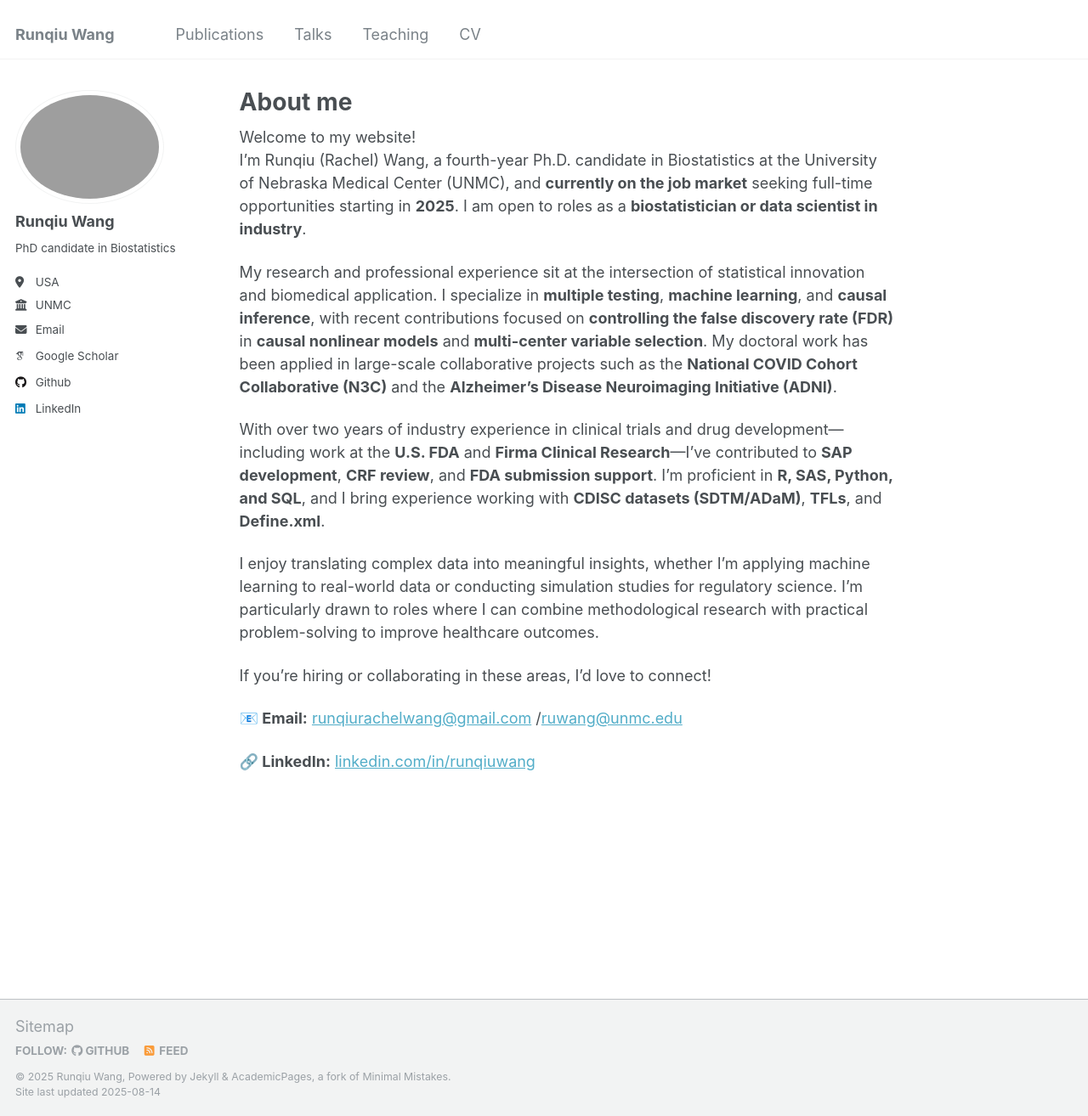
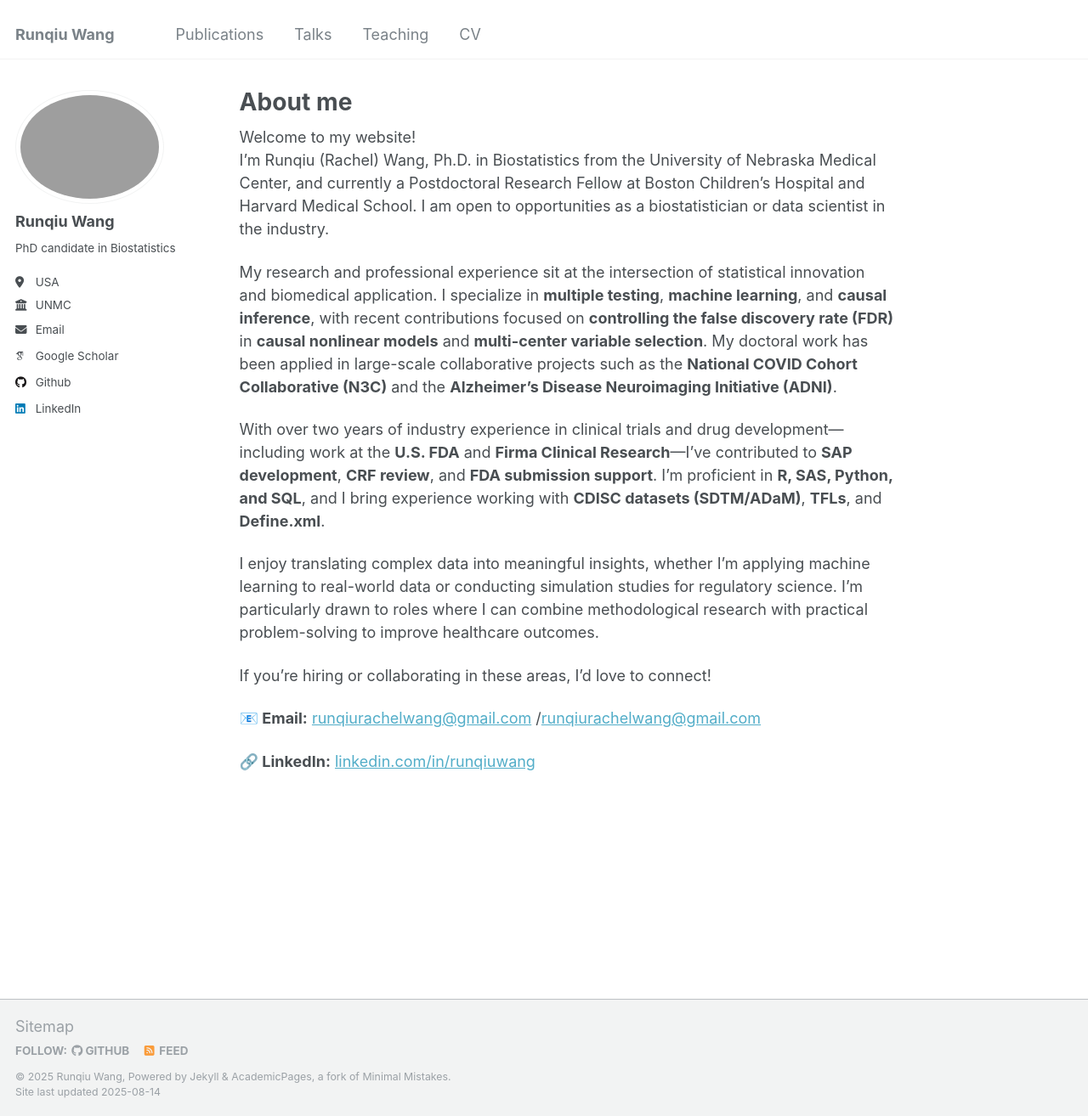
Before and after one commit to RunqiuWang22/runqiuwang22.github.io, a Jekyll site: the page built from _pages/about.md, in a window 1280 px wide and 1314 px high. Shown: the whole window at 85% size. Built offline with Jekyll 4.4.1, drawn with Linux system fonts in a browser that asks for light colours; some web fonts are replaced.

Commit message:
Update about.md

```diff
--- a/_pages/about.md
+++ b/_pages/about.md
@@ -8,7 +8,7 @@ redirect_from:
 ---
 
 Welcome to my website!
-I’m Runqiu (Rachel) Wang, a fourth-year Ph.D. candidate in Biostatistics at the University of Nebraska Medical Center (UNMC), and **currently on the job market** seeking full-time opportunities starting in **2025**. I am open to roles as a **biostatistician or data scientist in industry**.
+I’m Runqiu (Rachel) Wang, Ph.D. in Biostatistics from the University of Nebraska Medical Center, and currently a Postdoctoral Research Fellow at Boston Children’s Hospital and Harvard Medical School. I am open to opportunities as a biostatistician or data scientist in the industry.
 
 My research and professional experience sit at the intersection of statistical innovation and biomedical application. I specialize in **multiple testing**, **machine learning**, and **causal inference**, with recent contributions focused on **controlling the false discovery rate (FDR)** in **causal nonlinear models** and **multi-center variable selection**. My doctoral work has been applied in large-scale collaborative projects such as the **National COVID Cohort Collaborative (N3C)** and the **Alzheimer’s Disease Neuroimaging Initiative (ADNI)**.
 
@@ -18,7 +18,7 @@ I enjoy translating complex data into meaningful insights, whether I’m applyin
 
 If you're hiring or collaborating in these areas, I’d love to connect!
 
-**📧 Email:** [runqiurachelwang@gmail.com](mailto:runqiurachelwang@gmail.com) /[ruwang@unmc.edu](mailto:ruwang@unmc.edu)
+**📧 Email:** [runqiurachelwang@gmail.com](mailto:Runqiuwangoffer@gmail.com) /[runqiurachelwang@gmail.com](mailto:ruwang@unmc.edu)
 
 
 **🔗 LinkedIn:** [linkedin.com/in/runqiuwang](https://linkedin.com/in/runqiuwang)
```
